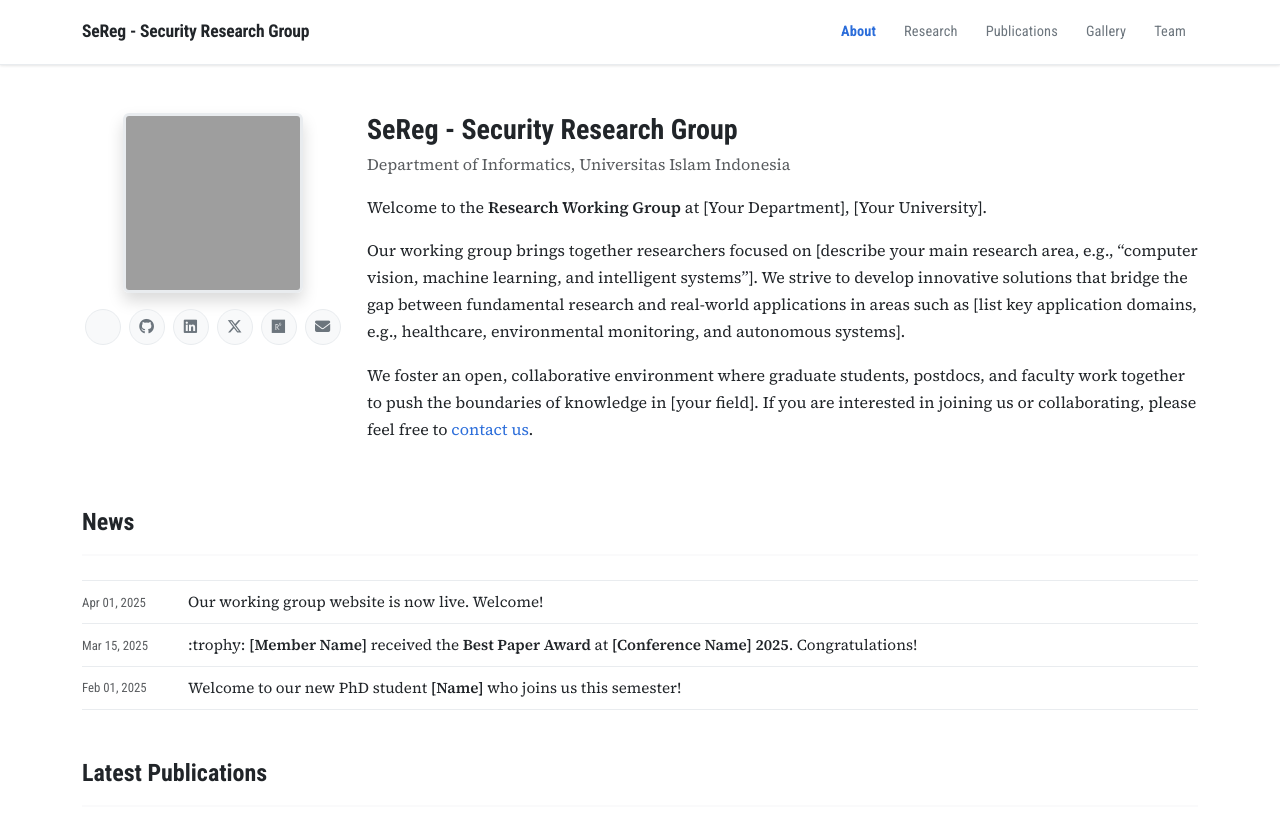
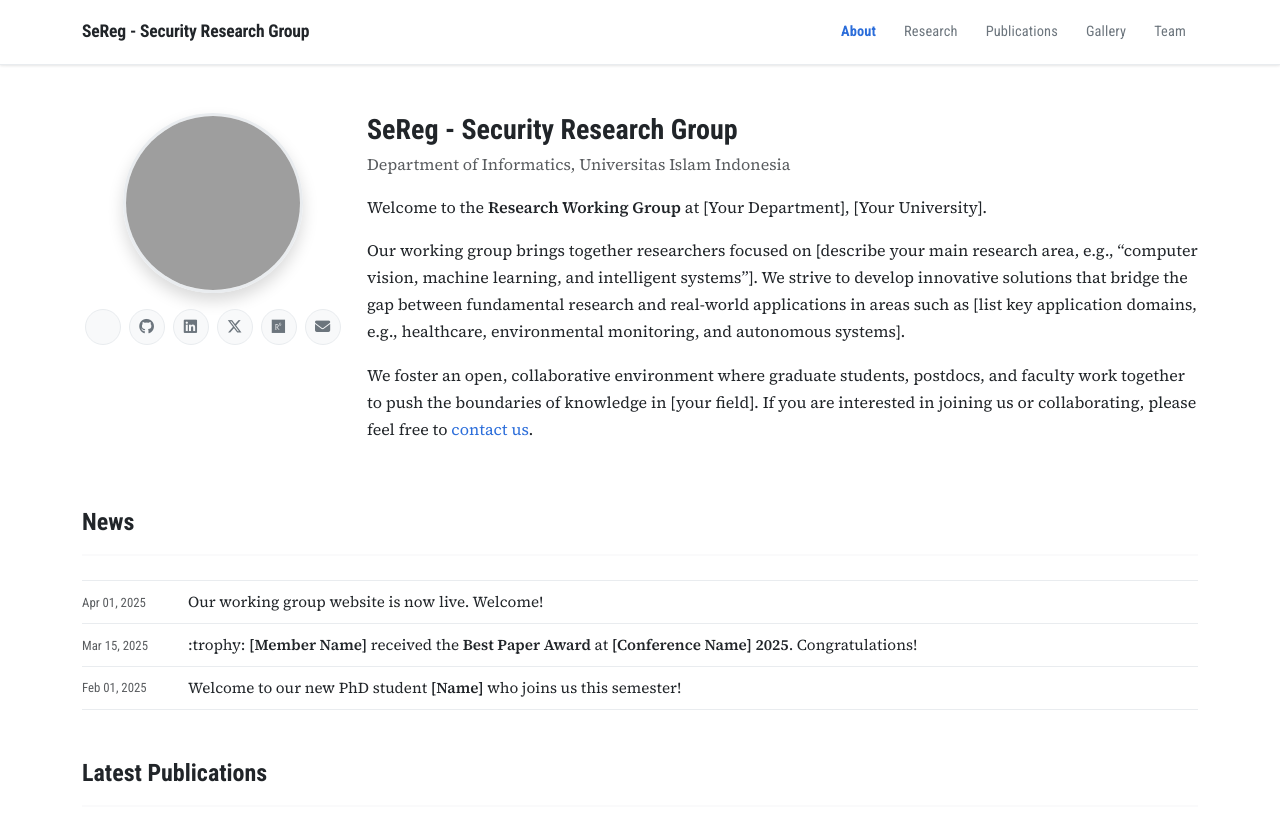
Before and after one commit to SeReg-UII/sereg-uii.github.io, a Jekyll site: the page built from _pages/about.md, in a window 1280 px wide and 1385 px high. Shown: the top 829 px of the window. Built offline with Jekyll 4.4.1, drawn with Linux system fonts in a browser that asks for light colours; grey boxes are pictures that could not be loaded.

Commit message:
Make all profile and team photos circular with auto-crop
Co-Authored-By: Claude Sonnet 4.6 <noreply@anthropic.com>

```diff
--- a/_layouts/about.html
+++ b/_layouts/about.html
@@ -10,7 +10,7 @@ layout: default
     <div class="col-12 col-sm-4 col-md-3 text-center mb-4 mb-sm-0">
       <img src="{{ page.profile.image | default: '/assets/img/profile/group.jpg' | relative_url }}"
            alt="{{ site.title }}"
-           class="profile-img img-fluid rounded shadow" />
+           class="profile-img img-fluid shadow" />
 
       <!-- Social links -->
       <div class="social-links mt-3">
--- a/assets/css/main.css
+++ b/assets/css/main.css
@@ -143,6 +143,8 @@ a:hover { color: var(--color-primary-dk); text-decoration: underline; }
   width: 180px;
   height: 180px;
   object-fit: cover;
+  object-position: center top;
+  border-radius: 50%;
   border: 3px solid var(--color-border);
 }
 
```
